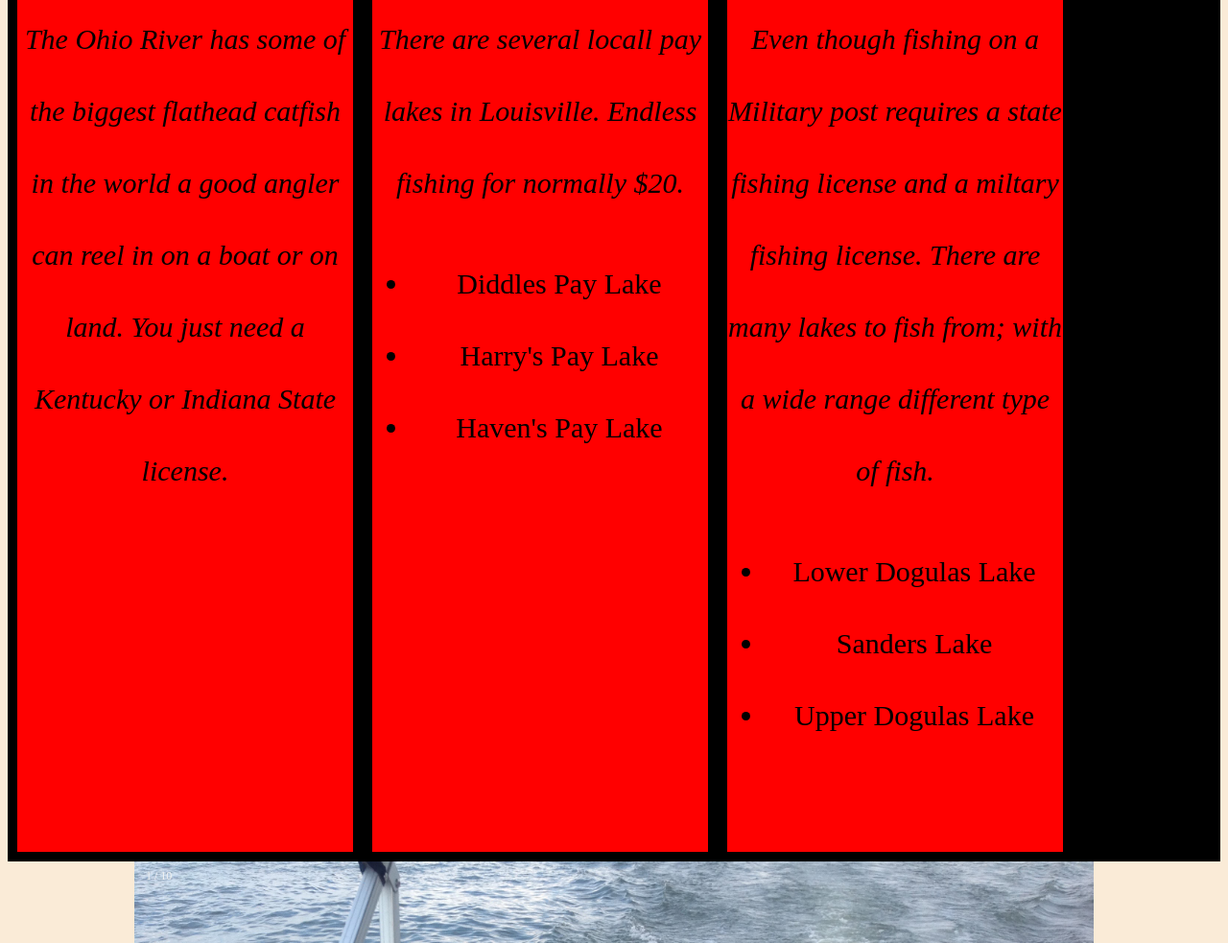
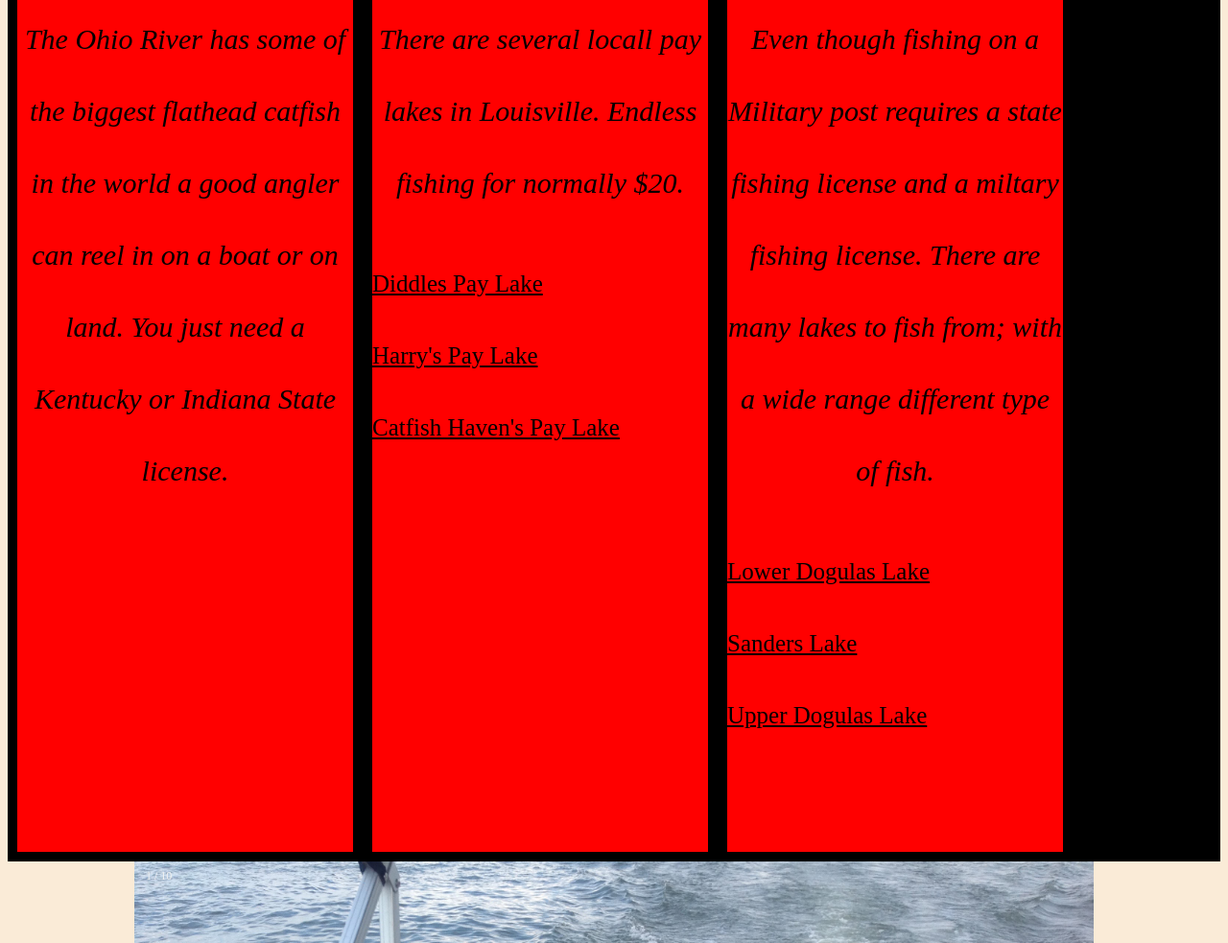
Before and after one commit to YerVonda/FishingExperience, a plain HTML site: page index.html in a window 1280 px wide. Shown: the part 602-1585 px from the top of the page at 96% size. Drawn offline with Linux system fonts and the light colour scheme.

Commit message:
removed ul (li) from project

```diff
--- a/css/styles.css
+++ b/css/styles.css
@@ -44,7 +44,8 @@ p.honesty {
 p.Lakes {
 
     text-align: left;
-    font-size: medium;
+    font-size: 25px;
+    text-decoration: underline;
 
 }
 
--- a/index.html
+++ b/index.html
@@ -51,11 +51,11 @@
 
                     <div>
                             <p class="Lakes">
-                                <ul>
-                                    <li>Diddles Pay Lake</li>
-                                    <li>Harry's Pay Lake </li>
-                                    <li>Haven's Pay Lake</li>
-                                </ul>
+
+                                    Diddles Pay Lake <br>
+                                    Harry's Pay Lake<br>
+                                    Catfish Haven's Pay Lake<br>
+
                              </p>
                     </div>
 
@@ -77,13 +77,12 @@
 
                      <div>
                          <p class="Lakes">
-                            <ul>
-                                <li>Lower Dogulas Lake</li>
-                                <li>Sanders Lake</li>
-                                <li>Upper Dogulas Lake</li>
-                            </ul>
+
+                                Lower Dogulas Lake<br>
+                                Sanders Lake<br>
+                                Upper Dogulas Lake<br>
+
                          </p>
-
 
                     </div>
                     </p><br>
```
